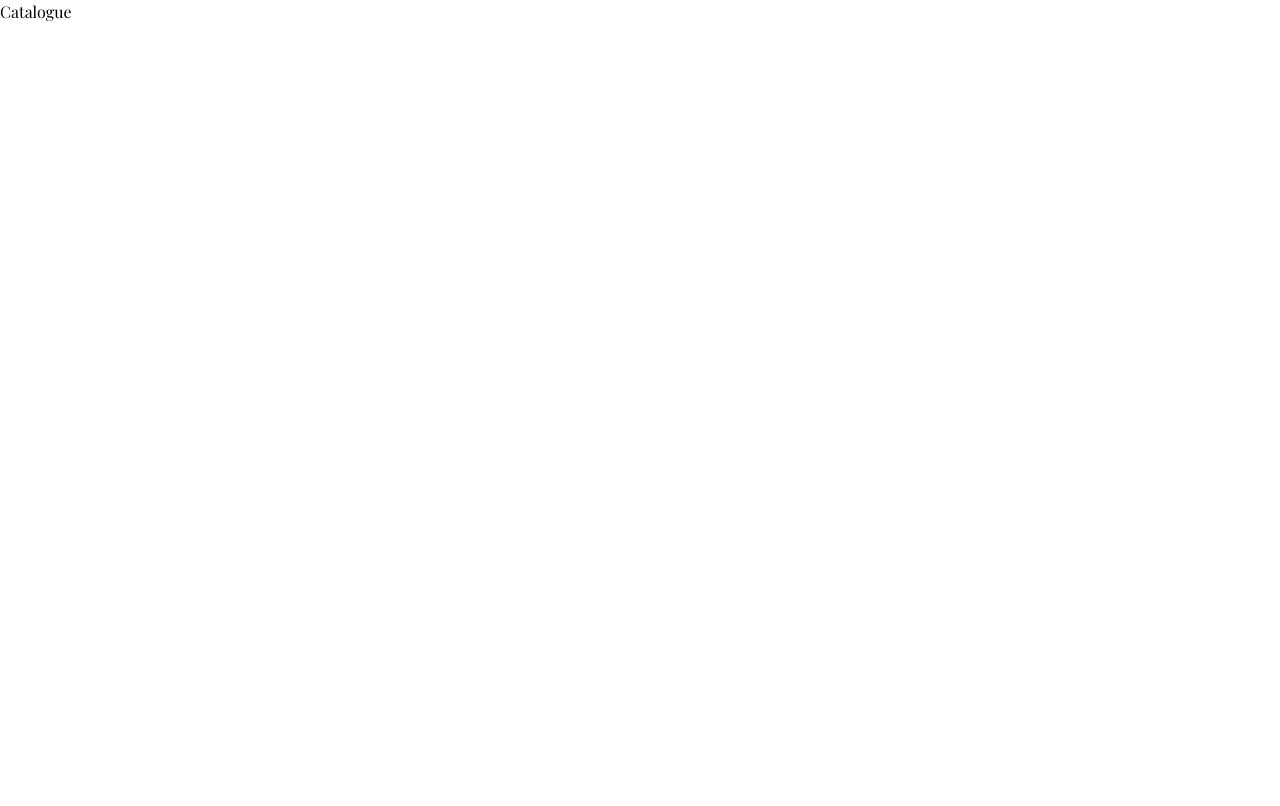
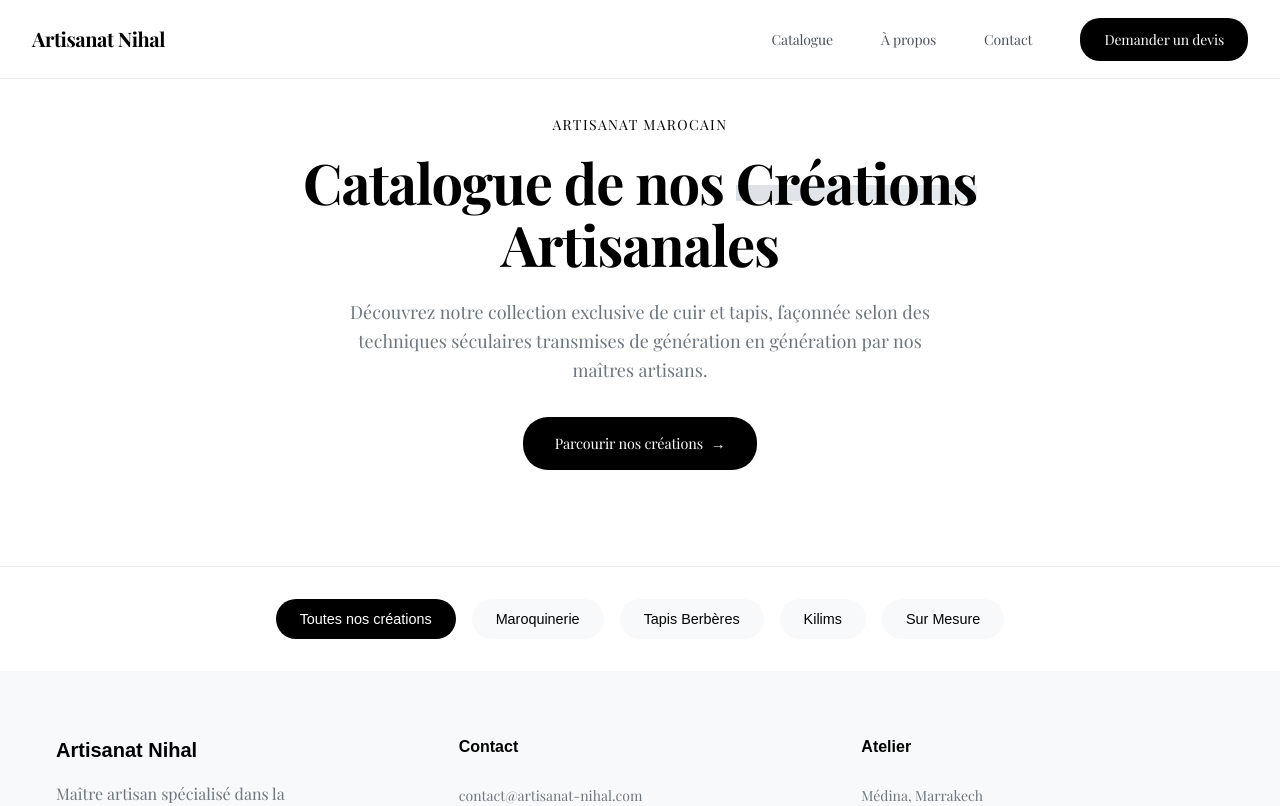
Before and after one commit to MarrakchiKid/artisanat-nihal, a Next.js app: page /catalogue in a window 1280 px wide. Shown: the top 806 px of the page. Built offline with nearby package versions, Linux system fonts and the light colour scheme.

Commit message:
Ajout de la section hero et des filtres de la page catalogue

```diff
--- a/src/app/catalogue/page.tsx
+++ b/src/app/catalogue/page.tsx
@@ -1,3 +1,63 @@
+'use client';
+
+import Footer from "@/components/footer";
+import Header from "@/components/header";
+import styles from "@/styles/catalogue.module.css"
+import { SetStateAction, useState } from "react";
+
 export default function CataloguePage() {
-  return <div>Catalogue</div>;
+  const [activeFilter, setActiveFilter] = useState('all');
+
+  const filters = [
+    { label: 'Toutes nos créations', value: 'all' },
+    { label: 'Maroquinerie', value: 'maroquinerie' },
+    { label: 'Tapis Berbères', value: 'tapis' },
+    { label: 'Kilims', value: 'kilim' },
+    { label: 'Sur Mesure', value: 'sur-mesure' },
+  ];
+
+  const handleFilterClick = (value: SetStateAction<string>) => {
+    setActiveFilter(value);
+  };
+
+  return (
+    <>
+      <Header />
+      <section className={styles.hero}>
+        <div className={styles.container}>
+          <div className={styles.patternDecoration}></div>
+          <span className={styles.sectionEyebrow}>Artisanat Marocain</span>
+          <h1 className={styles.heroTitle}>
+            Catalogue de nos <span className={styles.highlight}>Créations</span>
+            <br />
+            Artisanales
+          </h1>
+          <p className={styles.heroSubtitle}>
+            Découvrez notre collection exclusive de cuir et tapis, façonnée selon des techniques séculaires transmises de génération en génération par nos maîtres artisans.
+          </p>
+          <a href="#produits" className={styles.heroCta}>
+            <span>Parcourir nos créations</span>
+            <span>→</span>
+          </a>
+        </div>
+      </section>
+
+      <section className={styles.filters}>
+        <div className={styles.container}>
+          <div className={styles.filterContainer}>
+            {filters.map((filter) => (
+              <button
+                key={filter.value}
+                className={`${styles.filterBtn} ${activeFilter === filter.value ? styles.active : ''}`}
+                onClick={() => handleFilterClick(filter.value)}
+              >
+                {filter.label}
+              </button>
+            ))}
+          </div>
+        </div>
+      </section>
+      <Footer />
+    </>
+  );
 }
--- /dev/null
+++ b/src/styles/catalogue.module.css
@@ -0,0 +1,117 @@
+.hero {
+  text-align: center;
+  padding: 7rem 0 6rem;
+  border-bottom: 1px solid var(--gray-200);
+  position: relative;
+}
+
+.container {
+  max-width: 1200px;
+  margin: 0 auto;
+  padding: 0 1rem;
+}
+
+.sectionEyebrow {
+  display: inline-block;
+  font-size: 0.875rem;
+  font-weight: 500;
+  color: var(--accent);
+  text-transform: uppercase;
+  letter-spacing: 0.1em;
+  margin-bottom: 1rem;
+}
+
+.heroTitle {
+  font-family: 'Playfair Display', serif;
+  font-size: 3.5rem;
+  font-weight: 600;
+  line-height: 1.1;
+  margin-bottom: 1.5rem;
+  letter-spacing: -0.02em;
+}
+
+.highlight {
+  position: relative;
+  display: inline-block;
+}
+
+.highlight::after {
+  content: '';
+  position: absolute;
+  bottom: 0.2em;
+  left: 0;
+  width: 100%;
+  height: 0.3em;
+  background: linear-gradient(90deg, var(--gray-300), var(--gray-200));
+  z-index: -1;
+  animation: highlightExpand 1s ease 0.8s both;
+}
+
+@keyframes highlightExpand {
+  from {
+    width: 0%;
+  }
+  to {
+    width: 100%;
+  }
+}
+
+.heroSubtitle {
+  font-size: 1.125rem;
+  color: var(--gray-600);
+  max-width: 600px;
+  margin: 0 auto 2rem;
+  line-height: 1.6;
+}
+
+.heroCta {
+  display: inline-flex;
+  align-items: center;
+  gap: 0.5rem;
+  background: var(--black);
+  color: var(--white);
+  padding: 1rem 2rem;
+  text-decoration: none;
+  font-weight: 500;
+  transition: all 0.3s ease;
+  border-radius: 25px;
+  font-size: 0.9rem;
+  letter-spacing: -0.01em;
+}
+
+.heroCta:hover {
+  background: var(--gray-800);
+  transform: translateY(-2px);
+}
+
+.filters {
+  padding: 2rem 1rem;
+  text-align: center;
+}
+
+.filterContainer {
+  display: flex;
+  flex-wrap: wrap;
+  gap: 1rem;
+  justify-content: center;
+}
+
+.filterBtn {
+  padding: 0.75rem 1.5rem;
+  background: var(--gray-100);
+  border: none;
+  cursor: pointer;
+  border-radius: 50px;
+  font-weight: 500;
+  font-size: 0.9rem;
+  transition: background 0.3s ease;
+}
+
+.filterBtn:hover {
+  background: var(--gray-200);
+}
+
+.filterBtn.active {
+  background: var(--black);
+  color: var(--white);
+}
```
